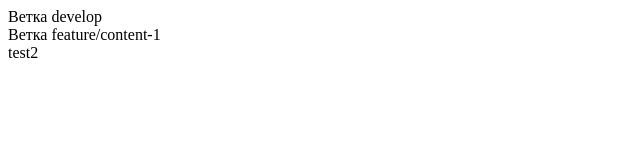
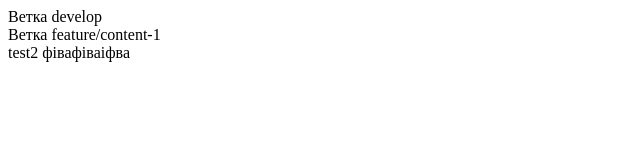
Before and after one commit to german-test/git-test, a website: page index.html in a window 1280 px wide. Shown: the whole page, without its empty margins (0-640 px from the left). Drawn offline with Linux system fonts and the light colour scheme.

Commit message:
вфіа

```diff
--- a/index.html
+++ b/index.html
@@ -17,6 +17,8 @@
     </section>
     <section class="test">
         test2
+
+        фівафіваіфва
     </section>
 </body>
 </html>
```
